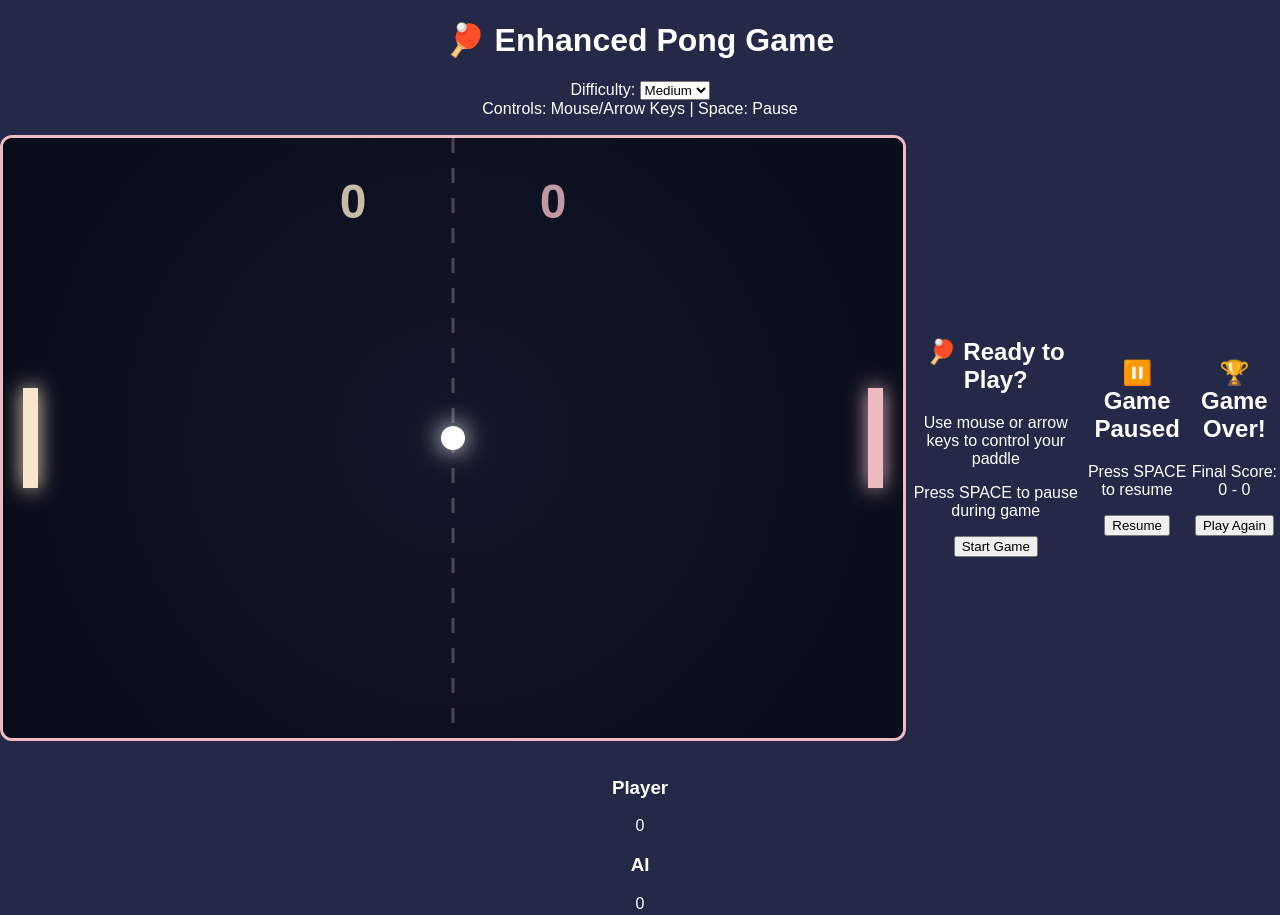
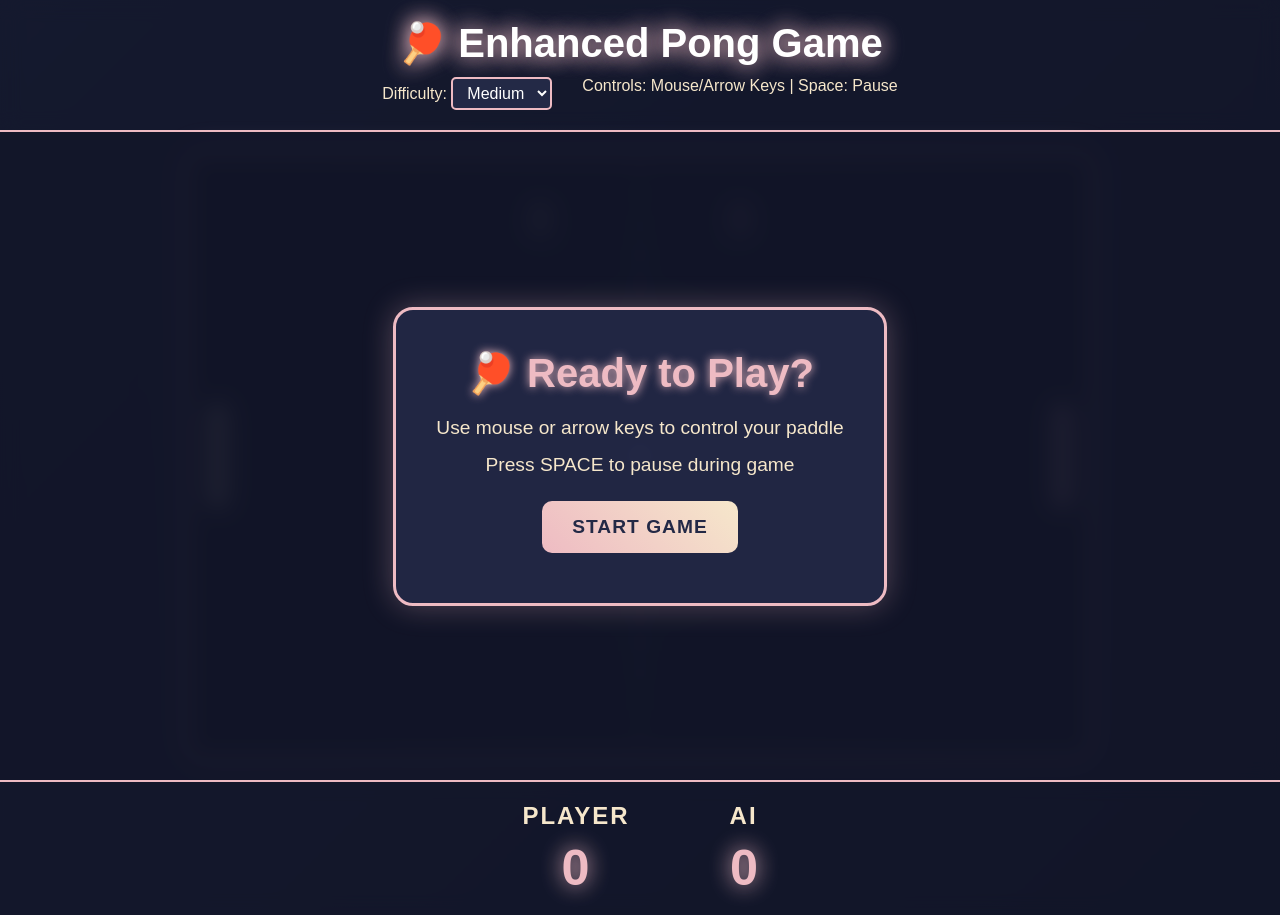
Before and after one commit to Ranjuna120/Pong-game, a plain HTML site: page index.html in a window 1280 px wide. Drawn offline with Linux system fonts and the light colour scheme; animation ran at ten frames a second.

Commit message:
Update style.css

```diff
--- a/style.css
+++ b/style.css
@@ -1,23 +1,252 @@
+/* Enhanced Pong Game Styles */
+* {
+    margin: 0;
+    padding: 0;
+    box-sizing: border-box;
+}
+
 body {
+    background: linear-gradient(135deg, #232946 0%, #121629 100%);
+    color: #fff;
+    font-family: 'Arial', sans-serif;
+    text-align: center;
+    min-height: 100vh;
+    display: flex;
+    flex-direction: column;
+    overflow-x: hidden;
+}
+
+#game-header {
+    padding: 20px;
+    background: rgba(18, 22, 41, 0.8);
+    backdrop-filter: blur(10px);
+    border-bottom: 2px solid #eebbc3;
+}
+
+#game-header h1 {
+    font-size: 2.5rem;
+    margin-bottom: 10px;
+    text-shadow: 0 0 20px #eebbc3;
+    animation: glow 2s ease-in-out infinite alternate;
+}
+
+@keyframes glow {
+    from { text-shadow: 0 0 20px #eebbc3; }
+    to { text-shadow: 0 0 30px #eebbc3, 0 0 40px #eebbc3; }
+}
+
+#game-info {
+    display: flex;
+    justify-content: center;
+    gap: 30px;
+    flex-wrap: wrap;
+    margin-top: 10px;
+}
+
+.info-section {
+    font-size: 1rem;
+    color: #f6e7cb;
+}
+
+#difficulty {
     background: #232946;
     color: #fff;
-    font-family: Arial, sans-serif;
-    text-align: center;
-    margin: 0;
-    padding: 0;
+    border: 2px solid #eebbc3;
+    border-radius: 5px;
+    padding: 5px 10px;
+    font-size: 1rem;
+    cursor: pointer;
+    transition: all 0.3s ease;
+}
+
+#difficulty:hover {
+    background: #eebbc3;
+    color: #232946;
 }
 
 #game-container {
+    flex: 1;
     display: flex;
     justify-content: center;
     align-items: center;
-    height: 80vh;
+    position: relative;
+    padding: 20px;
 }
 
 canvas {
-    background: #121629;
+    background: radial-gradient(circle at center, #121629 0%, #0a0d1a 100%);
+    border: 4px solid #eebbc3;
+    border-radius: 15px;
+    box-shadow: 0 0 30px rgba(238, 187, 195, 0.3);
+    display: block;
+    transition: all 0.3s ease;
+}
+
+canvas:hover {
+    box-shadow: 0 0 50px rgba(238, 187, 195, 0.5);
+}
+
+/* Overlay Styles */
+.overlay {
+    position: absolute;
+    top: 0;
+    left: 0;
+    right: 0;
+    bottom: 0;
+    background: rgba(18, 22, 41, 0.95);
+    backdrop-filter: blur(10px);
+    display: flex;
+    justify-content: center;
+    align-items: center;
+    z-index: 10;
+    transition: opacity 0.3s ease;
+}
+
+.overlay.hidden {
+    display: none;
+}
+
+.overlay-content {
+    text-align: center;
+    padding: 40px;
+    background: rgba(35, 41, 70, 0.9);
     border: 3px solid #eebbc3;
-    border-radius: 12px;
-    display: block;
-    margin: auto;
+    border-radius: 20px;
+    box-shadow: 0 0 30px rgba(238, 187, 195, 0.3);
+    animation: slideIn 0.5s ease-out;
 }
+
+@keyframes slideIn {
+    from {
+        transform: translateY(-50px);
+        opacity: 0;
+    }
+    to {
+        transform: translateY(0);
+        opacity: 1;
+    }
+}
+
+.overlay-content h2 {
+    font-size: 2.5rem;
+    margin-bottom: 20px;
+    color: #eebbc3;
+    text-shadow: 0 0 10px #eebbc3;
+}
+
+.overlay-content p {
+    font-size: 1.2rem;
+    margin-bottom: 15px;
+    color: #f6e7cb;
+}
+
+button {
+    background: linear-gradient(45deg, #eebbc3, #f6e7cb);
+    color: #232946;
+    border: none;
+    padding: 15px 30px;
+    font-size: 1.2rem;
+    font-weight: bold;
+    border-radius: 10px;
+    cursor: pointer;
+    transition: all 0.3s ease;
+    text-transform: uppercase;
+    letter-spacing: 1px;
+    margin: 10px;
+}
+
+button:hover {
+    transform: translateY(-2px);
+    box-shadow: 0 5px 15px rgba(238, 187, 195, 0.4);
+    background: linear-gradient(45deg, #f6e7cb, #eebbc3);
+}
+
+button:active {
+    transform: translateY(0);
+}
+
+/* Scoreboard */
+#scoreboard {
+    display: flex;
+    justify-content: center;
+    gap: 100px;
+    padding: 20px;
+    background: rgba(18, 22, 41, 0.8);
+    backdrop-filter: blur(10px);
+    border-top: 2px solid #eebbc3;
+}
+
+.score-section {
+    text-align: center;
+}
+
+.score-section h3 {
+    font-size: 1.5rem;
+    color: #f6e7cb;
+    margin-bottom: 10px;
+    text-transform: uppercase;
+    letter-spacing: 2px;
+}
+
+.score {
+    font-size: 3rem;
+    font-weight: bold;
+    color: #eebbc3;
+    text-shadow: 0 0 20px #eebbc3;
+    animation: pulse 2s ease-in-out infinite;
+}
+
+@keyframes pulse {
+    0%, 100% { transform: scale(1); }
+    50% { transform: scale(1.05); }
+}
+
+/* Responsive Design */
+@media (max-width: 768px) {
+    #game-header h1 {
+        font-size: 2rem;
+    }
+
+    #game-info {
+        flex-direction: column;
+        gap: 15px;
+    }
+
+    canvas {
+        width: 90vw;
+        height: auto;
+    }
+
+    #scoreboard {
+        gap: 50px;
+        padding: 15px;
+    }
+
+    .score {
+        font-size: 2rem;
+    }
+
+    .overlay-content {
+        padding: 30px;
+        margin: 20px;
+    }
+
+    .overlay-content h2 {
+        font-size: 2rem;
+    }
+}
+
+@media (max-width: 480px) {
+    #game-header h1 {
+        font-size: 1.5rem;
+    }
+
+    .overlay-content h2 {
+        font-size: 1.5rem;
+    }
+
+    button {
+        padding: 12px 24px;
+        font-size: 1rem;
+    }
+}
```
